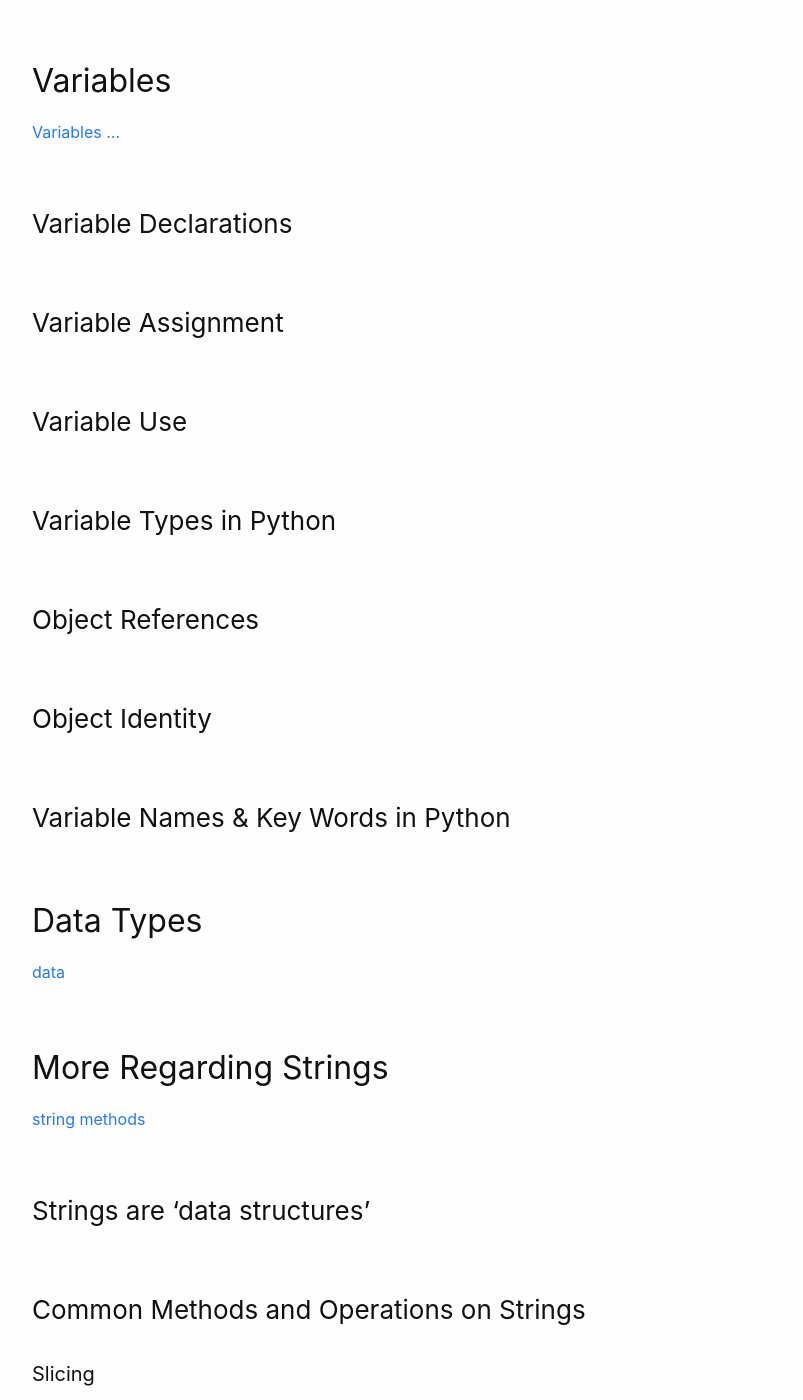
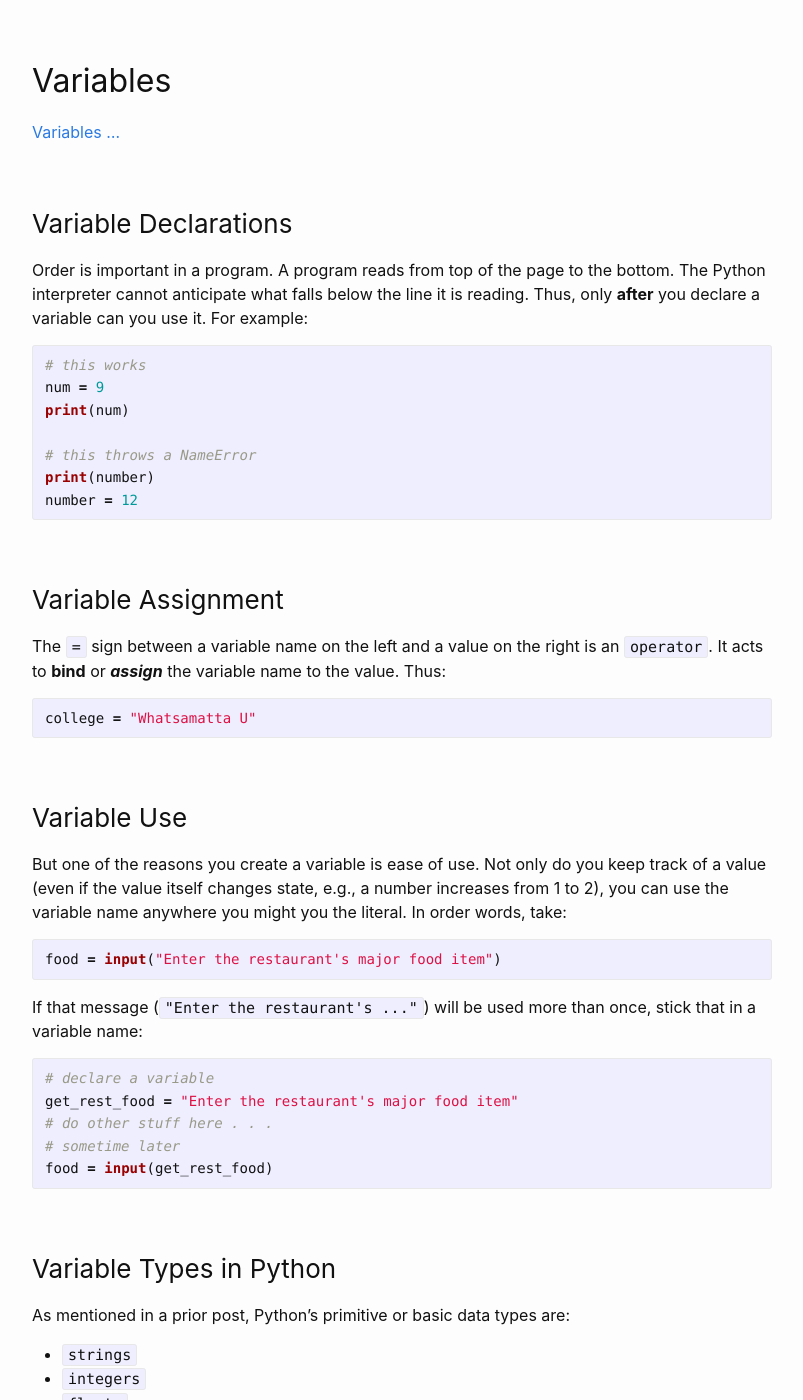
Before and after one commit to multum-non-multa/code, a Jekyll site: the page built from _posts/2021-08-31-variables-string-methods-functions.md, in a window 1280 px wide and 1400 px high, scrolled down 1037 px. Shown: the whole window, without its empty margins (238-1041 px from the left). Built offline with Jekyll 4.4.1, drawn with Linux system fonts in a browser that asks for light colours; some of the changed text lies outside the part shown.

Commit message:
working on mod 01 branch and variables

````diff
--- a/_posts/2021-08-31-variables-string-methods-functions.md
+++ b/_posts/2021-08-31-variables-string-methods-functions.md
@@ -50,11 +50,82 @@ title: "More On Variables and Strings"
 
 ### Variable Declarations
 
+Order is important in a program.  A program reads from top of the page to the bottom.  The Python interpreter cannot anticipate what falls below the line it is reading.  Thus, only __after__ you declare a variable can you use it.  For example:
+
+```python
+# this works
+num = 9
+print(num)
+
+# this throws a NameError
+print(number)
+number = 12
+```
+
 ### Variable Assignment
+
+The `=` sign between a variable name on the left and a value on the right is an `operator`.  It acts to __bind__ or ___assign___ the variable name to the value.  Thus:
+
+```python
+college = "Whatsamatta U"
+```
 
 ### Variable Use
 
+But one of the reasons you create a variable is ease of use. Not only do you keep track of a value (even if the value itself changes state, e.g., a number increases from 1 to 2), you can use the variable name anywhere you might you the literal.  In order words, take:
+
+```python
+food = input("Enter the restaurant's major food item")
+```
+
+If that message (`"Enter the restaurant's ..."`) will be used more than once, stick that in a variable name:
+
+```python
+# declare a variable
+get_rest_food = "Enter the restaurant's major food item"
+# do other stuff here . . .
+# sometime later
+food = input(get_rest_food)
+```
 ### Variable Types in Python
+
+As mentioned in a prior post, Python's primitive or basic data types are:
+
+- `strings`
+- `integers`
+- `floats`
+- `booleans`
+- `None`
+
+Leaving `None` aside for now, plug the others into a repl and see:
+
+```python
+park_name = "Grant Park"
+print(type(park_name))
+
+age_of_park = 120
+print(type(age_of_park))
+
+acreage_of_park = 34.54
+print(type(acreage_of_park))
+
+is_urban_park = True
+print(type(is_urban_park))
+
+```
+
+If you run that you'll get:
+
+```bash
+<class 'str'>
+<class 'int'>
+<class 'float'>
+<class 'bool'>
+```
+
+For now ignore the `<class` and `>` parts.  More importantly for now: you'll the type of each variable entered.  To what they refer is obvious: `str` => string, `int` => integer, etc.
+
+
 
 ### Object References
 
````
Also changed, not shown: _posts/2025-12-31-TEMPLATE.md (renamed from _posts/2020-12-31-TEMPLATE.md), 2 other files.
